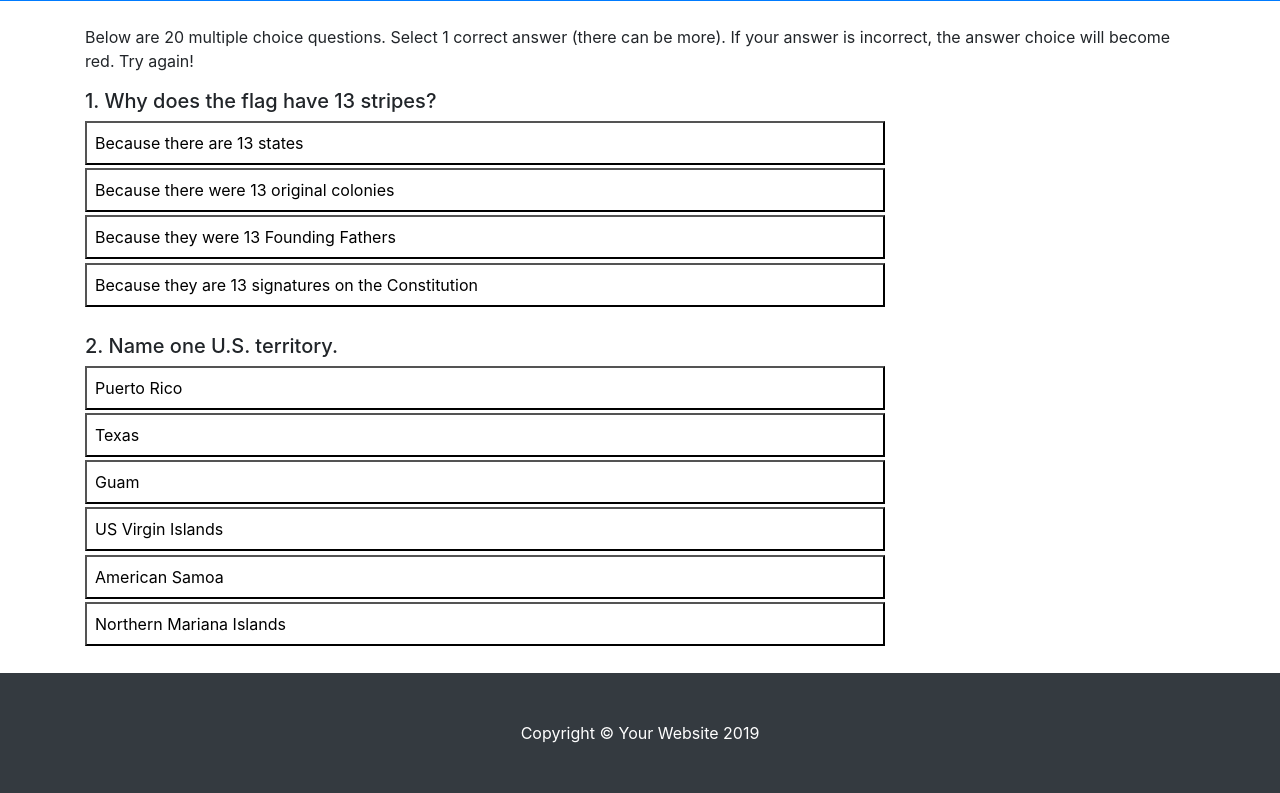
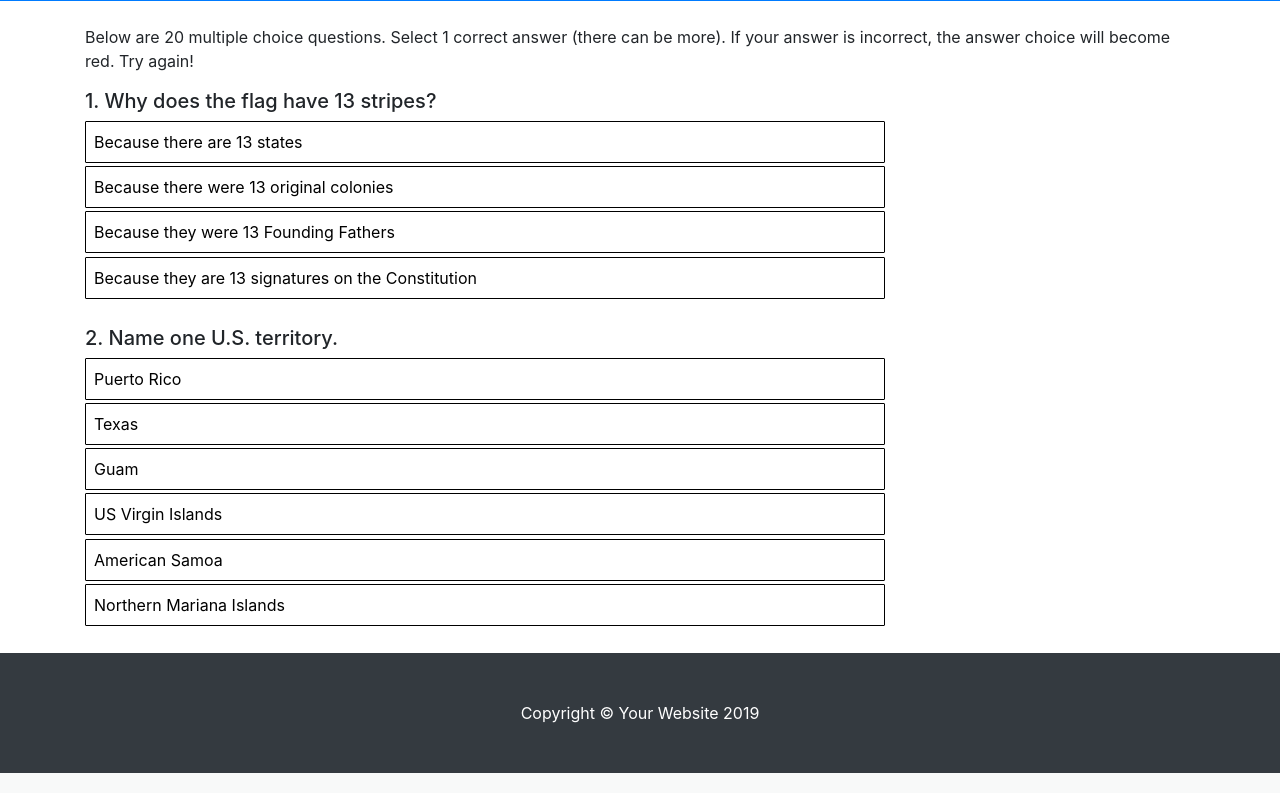
Before and after one commit to jenniferli1098/chinatowncitizenship, a PHP site: page /ushistory_test1.html in a window 1280 px wide. Shown: the part 413-1206 px from the top of the page. Run offline with PHP 8.4, Linux system fonts and the light colour scheme.

Commit message:
Update custom.css

```diff
--- a/css/custom.css
+++ b/css/custom.css
@@ -95,6 +95,8 @@ section {
   font-size: 16px;
   background-color: white;
   color: black;
+  border: 1px solid black;
+  border-radius: 1px;
   padding: 8px;
   cursor: pointer;
   width: 800px;
```
